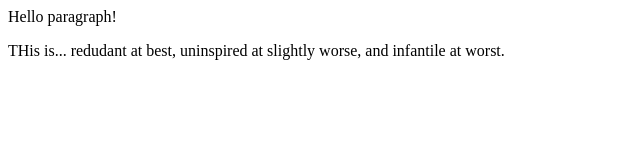
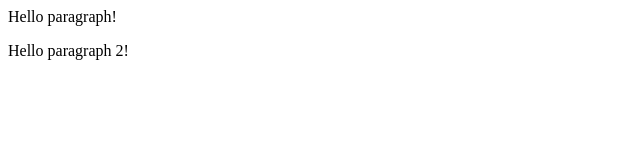
Before and after one commit to MigLyons/MART341-WebDesign, a plain HTML site: page assignment-04/index.html in a window 1280 px wide. Shown: the whole page, without its empty margins (0-640 px from the left). Drawn offline with Linux system fonts and the light colour scheme.

Commit message:
update assignment-04 index

```diff
--- a/assignment-04/index.html
+++ b/assignment-04/index.html
@@ -1,2 +1,2 @@
 <p>Hello paragraph!</p>
-<p>THis is... redudant at best, uninspired at slightly worse, and infantile at worst.</p>
+<p>Hello paragraph 2!</p>
```
